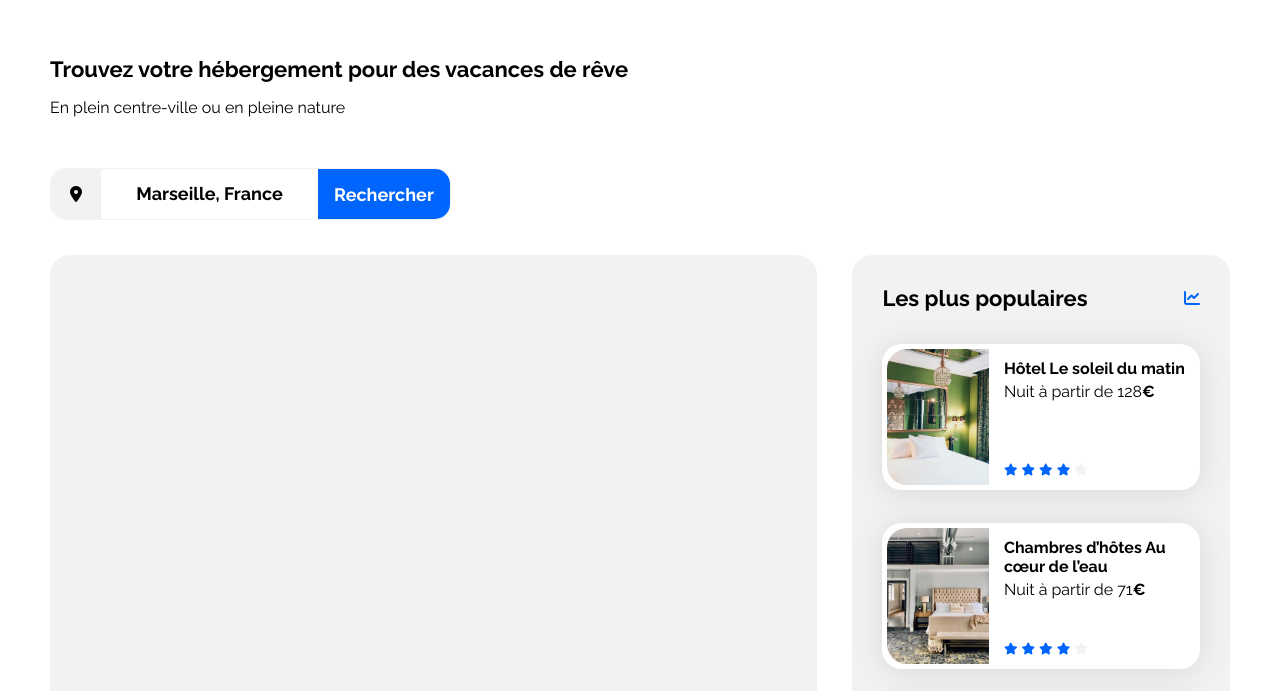
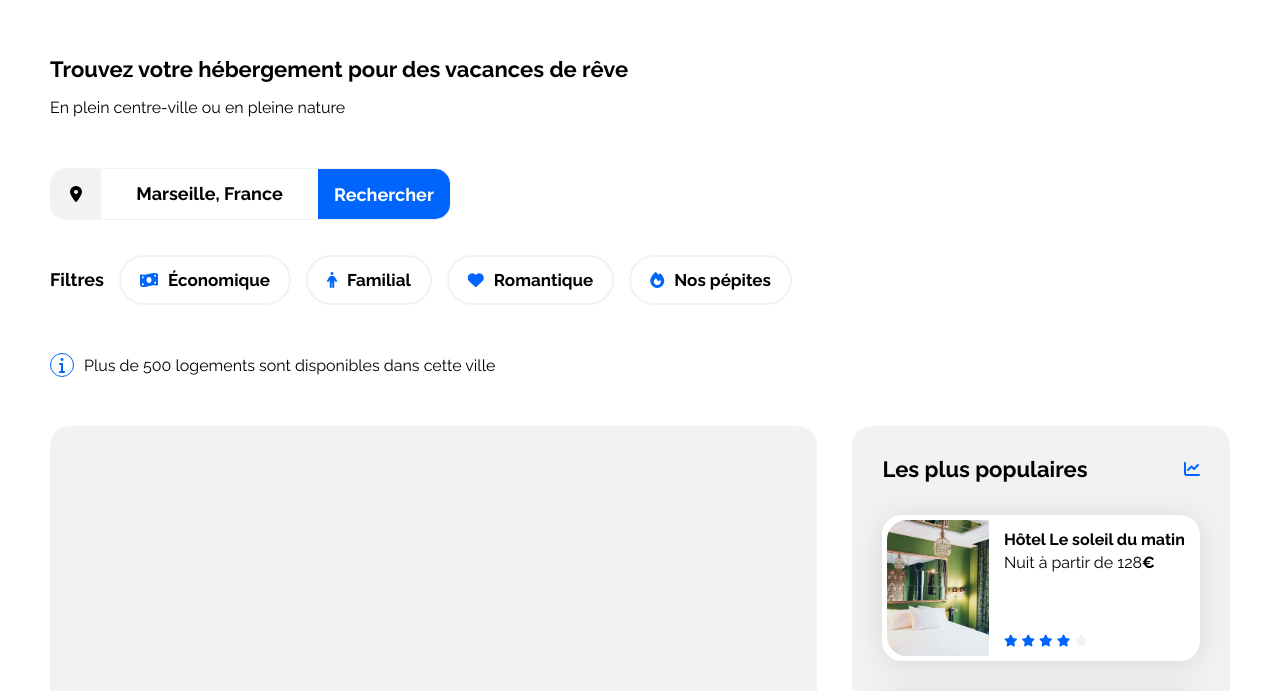
Before and after one commit to Nestradama/ocs-booki, a plain HTML site: page index.html in a window 1280 px wide. Shown: the part 71-762 px from the top of the page. Drawn offline with Linux system fonts and the light colour scheme.

Commit message:
feat: add filters in info_group feat: add info bar in info_group

```diff
--- a/css/style.css
+++ b/css/style.css
@@ -146,6 +146,8 @@ main{
     margin-bottom: 5px;
 }
 
+
+
 /*Header & Footer*/
 header{
     display: flex;
@@ -183,7 +185,7 @@ nav a:hover{
     border-top: 4px #0065FC solid;
 }
 
-/*Search bar & filters*/
+/*Search bar, filters, infobar*/
 #search_bar {
     display: flex;
     flex-direction: row;
@@ -219,6 +221,56 @@ nav a:hover{
     font-weight: 700;
     font-size: 18px;
     color: black;
+}
+
+#filters{
+    display: flex;
+    flex-direction: row;
+    gap: 15px;
+    align-items: center;
+    height: 50px;
+}
+
+#filters p{
+    font-weight: 900;
+    font-size: 1.063rem;
+}
+
+#filters > p {
+    font-size: 1.125rem;
+}
+
+.filter{
+    display: flex;
+    flex-direction: row;
+    gap: 10px;
+    padding: 4px 19px 4px 19px;
+    align-items: center;
+    border-radius: 25px;
+    border: 2px solid #F2F2F2;
+    box-sizing: border-box;
+    height: 100%;
+}
+.filter:hover{
+    cursor: pointer;
+    background-color: #DEEBFF;
+}
+
+#infobar{
+    display: flex;
+    flex-direction: row;
+    gap: 10px;
+    align-items: center;
+}
+#infobar #icon_information {
+    box-sizing: border-box;
+    display: flex;
+    border: 1px solid #0065FC;
+    border-radius: 50%;
+    align-items: center;
+    justify-content: center;
+    width: 24px;
+    height: 24px;
 }
 
 /* Le code ci-dessous correspond à la version responsive uniquement */
--- a/index.html
+++ b/index.html
@@ -29,13 +29,37 @@
                     <h1>Trouvez votre hébergement pour des vacances de rêve</h1>
                     <p>En plein centre-ville ou en pleine nature</p>
                 </div>
-
                 <div id="search_bar">
                     <i id="icon_search_pin" class="fa-solid fa-location-dot"></i>
                     <label>
                         <input placeholder="Marseille, France">
                     </label>
                     <button>Rechercher</button>
+                </div>
+                <div id="filters">
+                    <p>Filtres</p>
+                    <div class="filter">
+                        <i class="fa-solid fa-money-bill-wave"></i>
+                        <p>Économique</p>
+                    </div>
+                    <div class="filter">
+                        <i class="fa-solid fa-person"></i>
+                        <p>Familial</p>
+                    </div>
+                    <div class="filter">
+                        <i class="fa-solid fa-heart"></i>
+                        <p>Romantique</p>
+                    </div>
+                    <div class="filter">
+                        <i class="fa-solid fa-fire"></i>
+                        <p>Nos pépites</p>
+                    </div>
+                </div>
+                <div id="infobar">
+                    <div id="icon_information">
+                        <i class="fa-solid fa-info"></i>
+                    </div>
+                    <p>Plus de 500 logements sont disponibles dans cette ville</p>
                 </div>
             </div>
 
```
